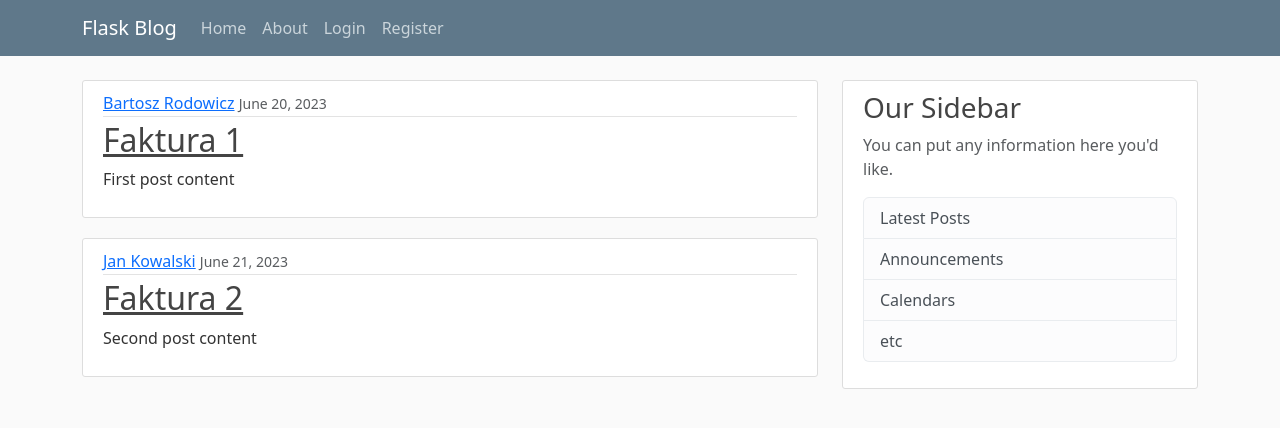
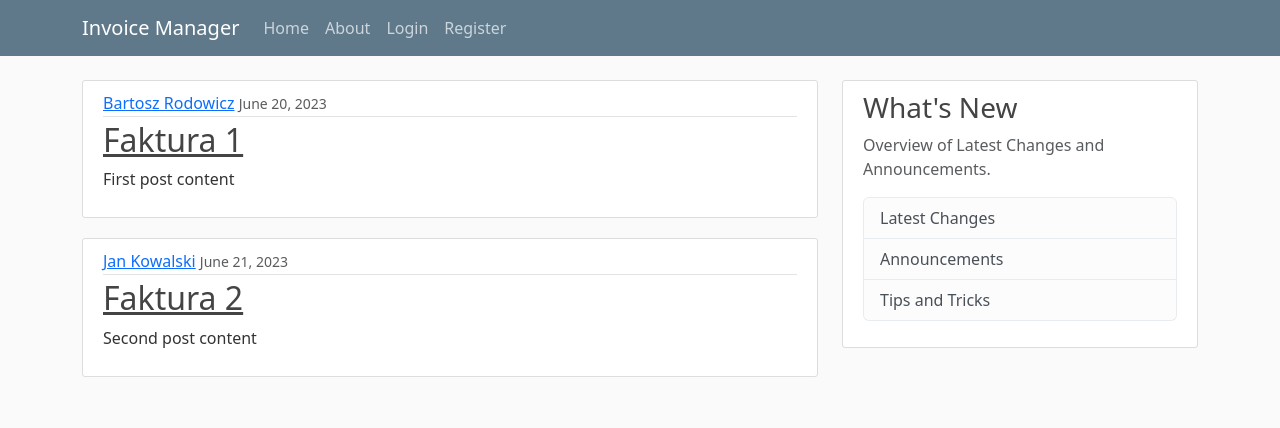
Before and after one commit to bart3br/Invoice-Manager, a Flask app: page / in a window 1280 px wide. Shown: the top 428 px of the page. Run offline with Flask 3, Linux system fonts and the light colour scheme.

Commit message:
refactor of sidebar, added registration alerts

```diff
--- a/templates/layout.html
+++ b/templates/layout.html
@@ -17,7 +17,7 @@
     <header class="site-header">
         <nav class="navbar navbar-expand-md navbar-dark bg-steel fixed-top">
           <div class="container">
-            <a class="navbar-brand mr-4" href="/">Flask Blog</a>
+            <a class="navbar-brand mr-4" href="/">Invoice Manager</a>
             <button class="navbar-toggler" type="button" data-toggle="collapse" data-target="#navbarToggle" aria-controls="navbarToggle" aria-expanded="false" aria-label="Toggle navigation">
               <span class="navbar-toggler-icon"></span>
             </button>
@@ -39,17 +39,25 @@
       <main role="main" class="container">
         <div class="row">
           <div class="col-md-8">
+            {% with messages = get_flashed_messages(with_categories=true) %}
+              {% if messages %}
+                {% for category, message in messages %}
+                  <div class="alert alert-{{ category }}">
+                    {{ message }}
+                  </div>
+                {% endfor %}
+              {% endif %}
+            {% endwith %}
             {% block content %}{% endblock %}
           </div>
           <div class="col-md-4">
             <div class="content-section">
-              <h3>Our Sidebar</h3>
-              <p class='text-muted'>You can put any information here you'd like.
+              <h3>What's New</h3>
+              <p class='text-muted'>Overview of Latest Changes and Announcements.
                 <ul class="list-group">
-                  <li class="list-group-item list-group-item-light">Latest Posts</li>
+                  <li class="list-group-item list-group-item-light">Latest Changes</li>
                   <li class="list-group-item list-group-item-light">Announcements</li>
-                  <li class="list-group-item list-group-item-light">Calendars</li>
-                  <li class="list-group-item list-group-item-light">etc</li>
+                  <li class="list-group-item list-group-item-light">Tips and Tricks</li>
                 </ul>
               </p>
             </div>
```
